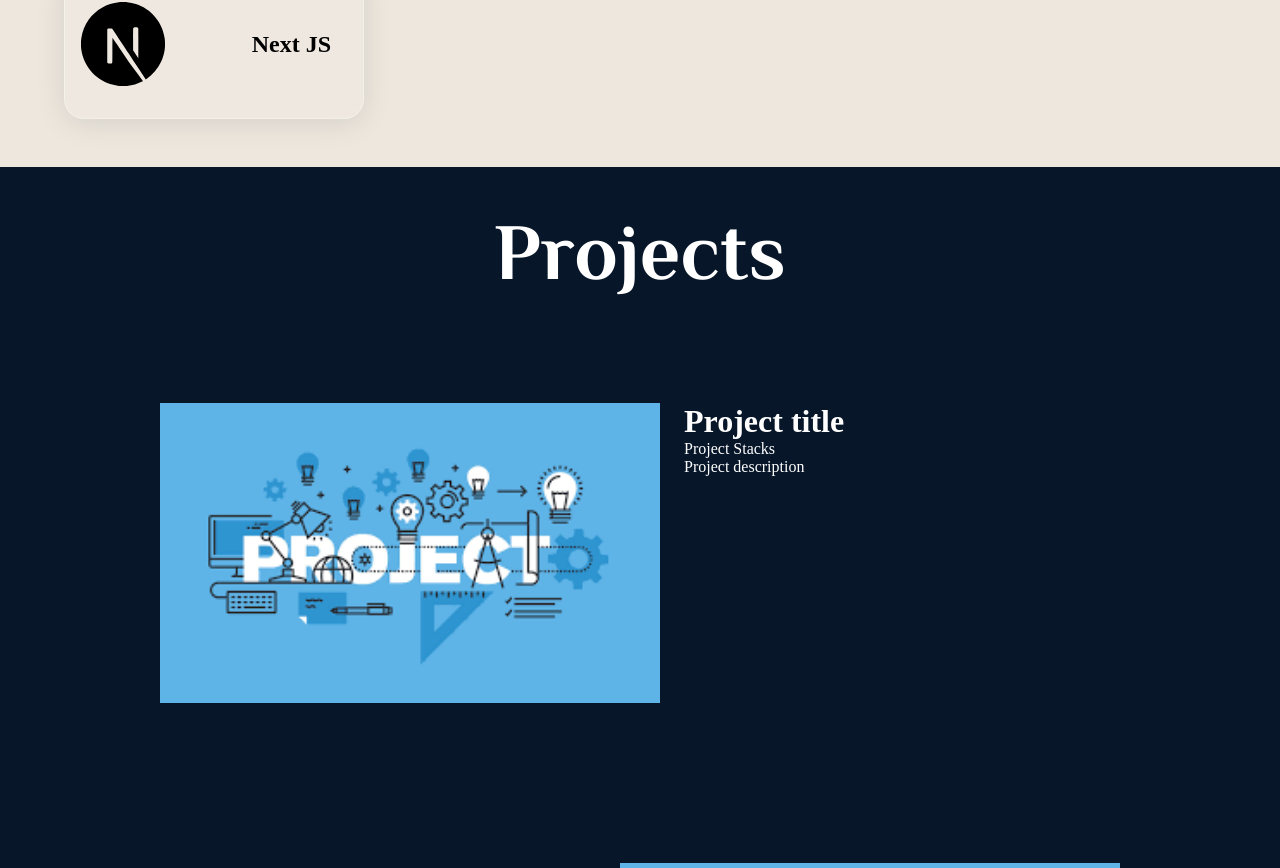
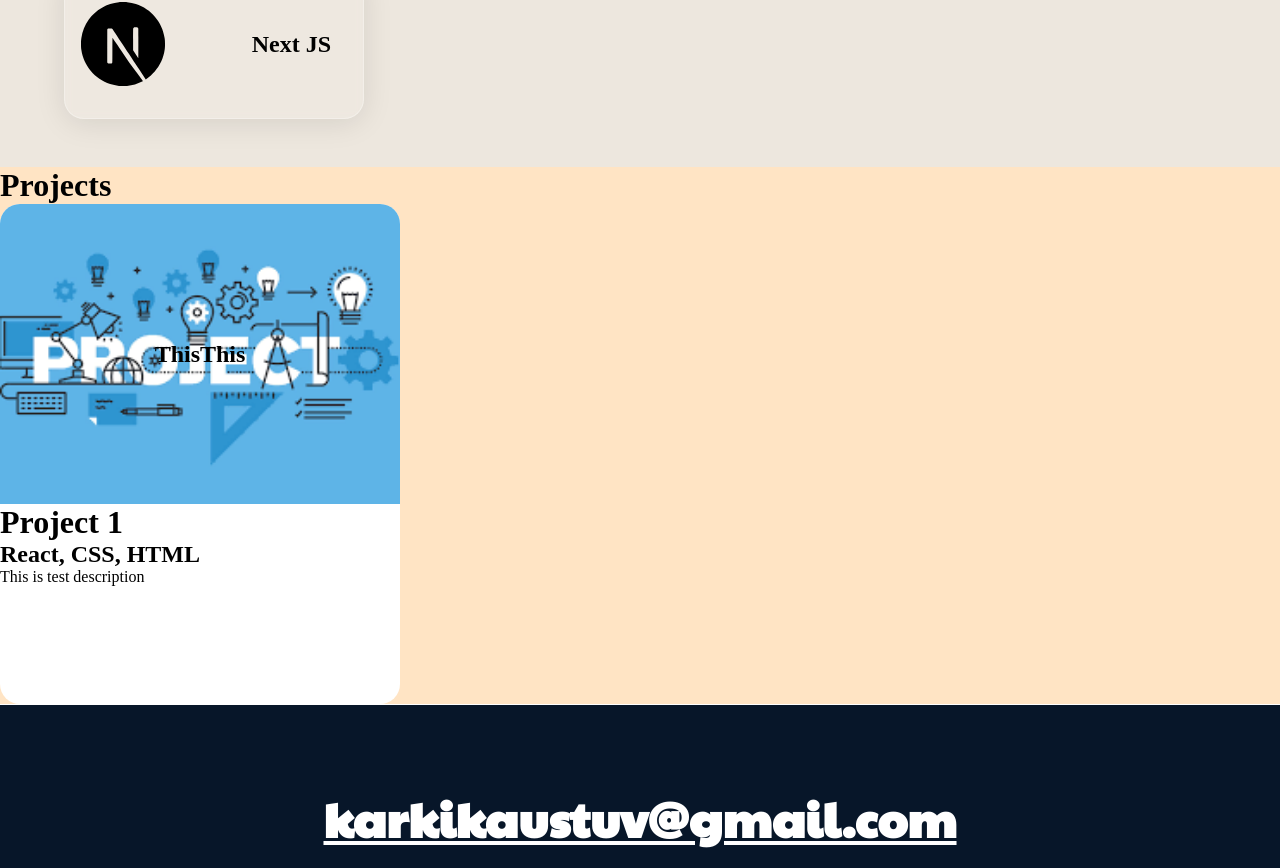
Before and after one commit to Kaustuv-Karki/portfolio-website, a React (Vite) app: page / in a window 1280 px wide. Shown: the part 1903-2771 px from the top of the page. Built offline with nearby package versions, Linux system fonts and the light colour scheme.

Commit message:
card for project

```diff
--- /dev/null
+++ b/src/components/ProjectPage/ProjectCard.jsx
@@ -0,0 +1,21 @@
+import React from "react";
+import "./styles.css";
+
+const ProjectCard = ({ name, tags, github, liveSite, image, description }) => {
+  return (
+    <div className="project-card">
+      <div className="project-image">
+        <img src={image} alt="" />
+        <div className="sites">
+          <h2>{github}</h2>
+          <h2>{liveSite}</h2>
+        </div>
+      </div>
+      <h1>{name}</h1>
+      <h2>{tags}</h2>
+      <p>{description}</p>
+    </div>
+  );
+};
+
+export default ProjectCard;
--- a/src/components/ProjectPage/ProjectPage.jsx
+++ b/src/components/ProjectPage/ProjectPage.jsx
@@ -1,56 +1,20 @@
-import './styles.css'
-import Project1 from '../../assets/project-images/project-1.png'
+import Project1 from "../../assets/project-images/project-1.png";
+import ProjectCard from "./ProjectCard";
 
 const ProjectPage = () => {
   return (
-    <div className='main-project'>
-        <h1 className='main-title'>Projects</h1>
-        <div className="centered">
-        <div className='project-container'>
-            <div className='project-odd'>
-                <img src={Project1}/>
-                <div className='odd-text'>
-                    <h1>Project title</h1>
-                    <div>
-                        Project Stacks
-                    </div>
-                    <p>Project description</p>
-                </div>
-            </div>
-            <div className='project-even'>
-                <div>
-                    <h1>Project title</h1>
-                    <div>
-                        Project Stacks
-                    </div>
-                    <p>Project description</p>
-                </div>
-                <img src={Project1}/>
-            </div>
-            <div className='project-odd'>
-                <img src={Project1}/>
-                <div className='odd-text'>
-                    <h1>Project title</h1>
-                    <div>
-                        Project Stacks
-                    </div>
-                    <p>Project description</p>
-                </div>
-            </div>
-            <div className='project-even'>
-                <div>
-                    <h1>Project title</h1>
-                    <div>
-                        Project Stacks
-                    </div>
-                    <p>Project description</p>
-                </div>
-                <img src={Project1}/>
-            </div>
-        </div>
-        </div>
+    <div className="main-project">
+      <h1>Projects</h1>
+      <ProjectCard
+        name="Project 1"
+        tags="React, CSS, HTML"
+        github="This"
+        liveSite="This"
+        image={Project1}
+        description="This is test description"
+      />
     </div>
-  )
-}
+  );
+};
 
-export default ProjectPage
+export default ProjectPage;
--- a/src/components/ProjectPage/styles.css
+++ b/src/components/ProjectPage/styles.css
@@ -1,53 +1,36 @@
-.main-project {
-    background-color: #071629;
-    height: fit-content;
+.main-project{
+    background-color: bisque;
 }
 
-
-.main-title {
-    font-family: 'El Messiri', sans-serif;
-    color: white;
-    font-size: 5rem;
-    text-align: center;
-    padding-top: 30px;
-    margin-bottom: 5rem;
+.project-card{
+    background-color: white;
+    height: 500px;
+    width: 400px;
+    border-radius: 20px;
+    overflow: hidden;
 }
 
-.centered {
-    display: flex;
-    align-items: center;
-    justify-content: center;
+.project-card:hover{
+    transform: scale(1.05);
+    transition: 500ms ease-in-out;
 }
 
-.project-container {
-    display: flex;
-    flex-direction: column;
-    align-items: center;
-    justify-content: center;
-    width: 80vw;
+.project-image{
+    height: 60%;
+    position: relative;
 }
 
-.project-odd {
-    width: 60rem;
-    display: flex;
-    color: white;
-    justify-content: flex-start;
-    margin-bottom: 10rem;
+.project-image > img {
+    position: absolute;
+    height: 100%;
+    width: 100%;
+    object-fit: cover;
 }
 
-.odd-text {
-    margin-left: 1.5rem;
+.sites {
+    position: absolute;
+    display: flex;
+    top: 50%;
+    left: 50%;
+    transform: translate(-50%, -50%);
 }
-
-img {
-    height: 300px;
-
-}
-
-.project-even {
-    width: 60rem;
-    display: flex;
-    color: white;
-    justify-content: space-between;
-    margin-bottom: 10rem;
-}
```
